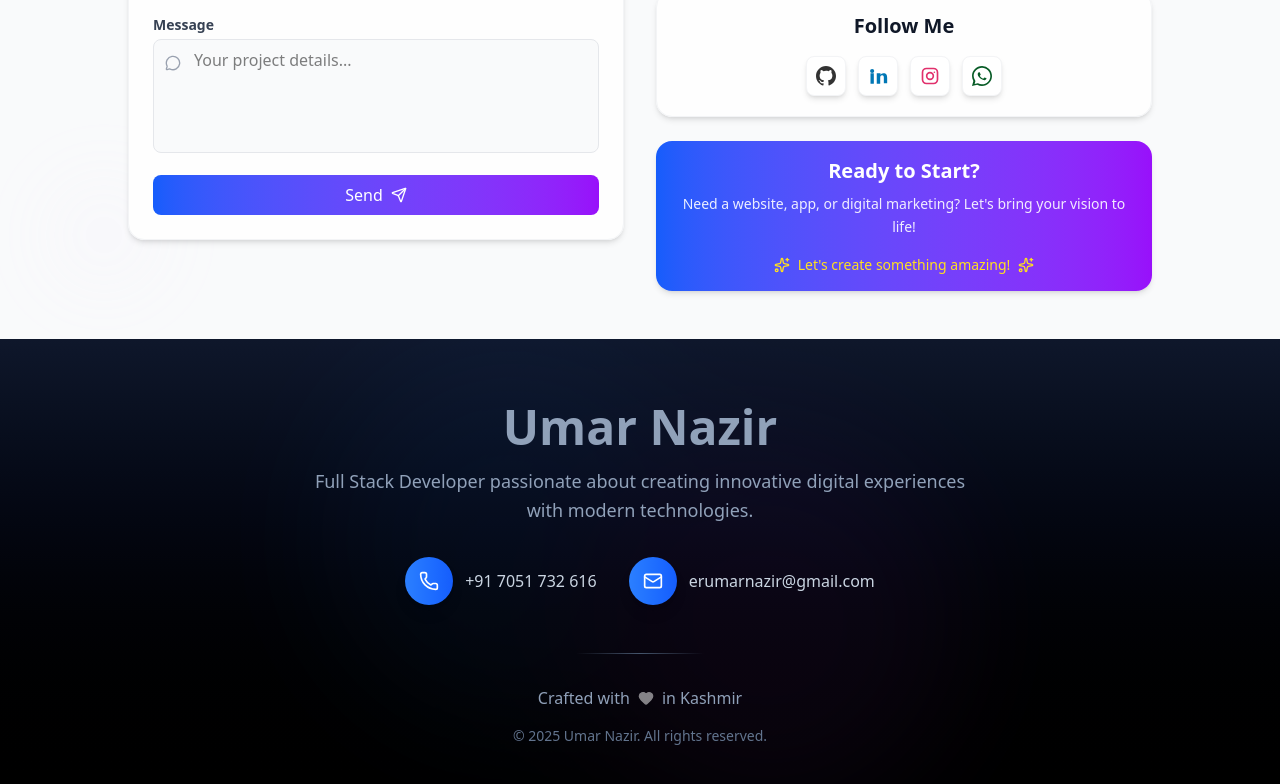
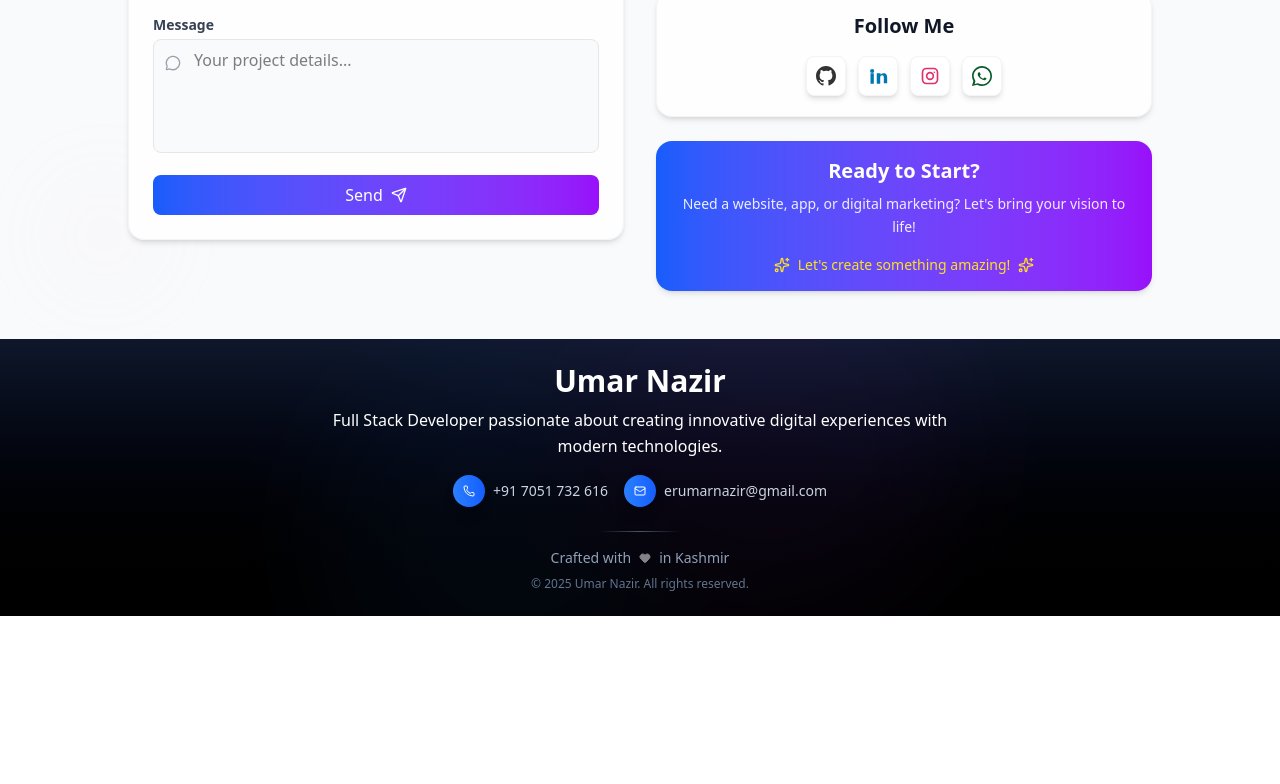
Before and after one commit to umarnaxir/portfolio, a Next.js app: page / in a window 1280 px wide. Shown: the part 5851-6635 px from the top of the page. After the commit the page ends 6467 px from the top, so only its background shows below. Built offline with nearby package versions, Linux system fonts and the light colour scheme.

Commit message:
footer added

```diff
--- a/app/components/Footer.jsx
+++ b/app/components/Footer.jsx
@@ -11,64 +11,64 @@ const Footer = () => {
         <div className="absolute bottom-0 right-1/4 w-96 h-96 bg-purple-500 rounded-full blur-3xl"></div>
       </div>
 
-      <div className="container mx-auto px-6 py-16 relative z-10">
+      <div className="container mx-auto px-3 py-6 relative z-10">
         {/* Main Content - Centered */}
         <div className="text-center max-w-2xl mx-auto">
 
           {/* Brand Name */}
-          <div className="mb-8">
-            <h2 className="text-4xl md:text-5xl font-bold mb-4">
-              <span className="text-slate-400 ">
+          <div className="mb-4">
+            <h2 className="text-3xl font-bold mb-2">
+              <span className="text-white">
                 Umar Nazir
               </span>
             </h2>
-            <p className="text-slate-400 text-lg leading-relaxed">
+            <p className="text-white text-l px-2 leading-relaxed">
               Full Stack Developer passionate about creating innovative digital experiences with modern technologies.
             </p>
           </div>
 
           {/* Contact Info - Centered */}
-          <div className="flex flex-col sm:flex-row items-center justify-center gap-8 mb-12">
+          <div className="flex flex-col sm:flex-row items-center justify-center gap-4 mb-6">
             <a
               href="tel:+917051732616"
-              className="flex items-center gap-3 group hover:scale-105 transition-all duration-300"
+              className="flex items-center gap-2 group hover:scale-105 transition-all duration-300"
             >
-              <div className="w-12 h-12 bg-gradient-to-r from-blue-500 to-blue-600 rounded-full flex items-center justify-center shadow-lg group-hover:shadow-blue-500/25">
-                <Phone className="w-5 h-5 text-white" />
+              <div className="w-8 h-8 bg-gradient-to-r from-blue-500 to-blue-600 rounded-full flex items-center justify-center shadow-lg group-hover:shadow-blue-500/25">
+                <Phone className="w-3 h-3 text-white" />
               </div>
-              <span className="text-slate-300 group-hover:text-white transition-colors duration-300 font-medium">
+              <span className="text-slate-300 group-hover:text-white transition-colors duration-300 font-medium text-sm">
                 +91 7051 732 616
               </span>
             </a>
 
             <a
               href="mailto:erumarnazir@gmail.com"
-              className="flex items-center gap-3 group hover:scale-105 transition-all duration-300"
+              className="flex items-center gap-2 group hover:scale-105 transition-all duration-300"
             >
-              <div className="w-12 h-12 bg-gradient-to-r from-blue-500 to-blue-600 rounded-full flex items-center justify-center shadow-lg group-hover:shadow-blue-500/25">
-                <Mail className="w-5 h-5 text-white" />
+              <div className="w-8 h-8 bg-gradient-to-r from-blue-500 to-blue-600 rounded-full flex items-center justify-center shadow-lg group-hover:shadow-blue-500/25">
+                <Mail className="w-3 h-3 text-white" />
               </div>
-              <span className="text-slate-300 group-hover:text-white transition-colors duration-300 font-medium">
+              <span className="text-slate-300 group-hover:text-white transition-colors duration-300 font-medium text-sm">
                 erumarnazir@gmail.com
               </span>
             </a>
           </div>
 
           {/* Divider */}
-          <div className="w-32 h-px bg-gradient-to-r from-transparent via-slate-600 to-transparent mx-auto mb-8"></div>
+          <div className="w-20 h-px bg-gradient-to-r from-transparent via-slate-600 to-transparent mx-auto mb-4"></div>
 
           {/* Footer Bottom - Centered */}
-          <div className="space-y-4">
-            <div className="flex items-center justify-center gap-2 text-slate-400 group">
+          <div className="space-y-2">
+            <div className="flex items-center justify-center gap-2 text-slate-400 group text-sm">
               <span>Crafted with</span>
               <Heart
-                className="w-4 h-4 text-white animate-pulse group-hover:scale-125 transition-transform duration-300"
+                className="w-3 h-3 text-white animate-pulse group-hover:scale-125 transition-transform duration-300"
                 fill="currentColor"
               />
               <span>in Kashmir</span>
             </div>
 
-            <p className="text-slate-500 text-sm">
+            <p className="text-slate-500 text-xs">
               &copy; {new Date().getFullYear()} Umar Nazir. All rights reserved.
             </p>
           </div>
```
